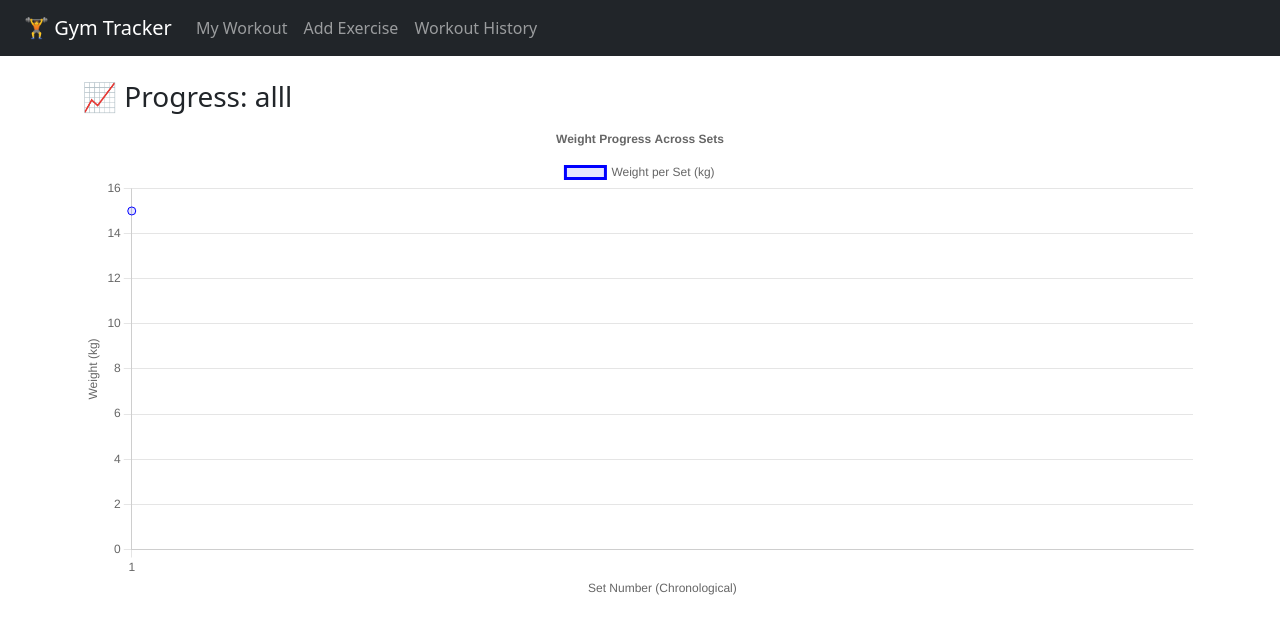
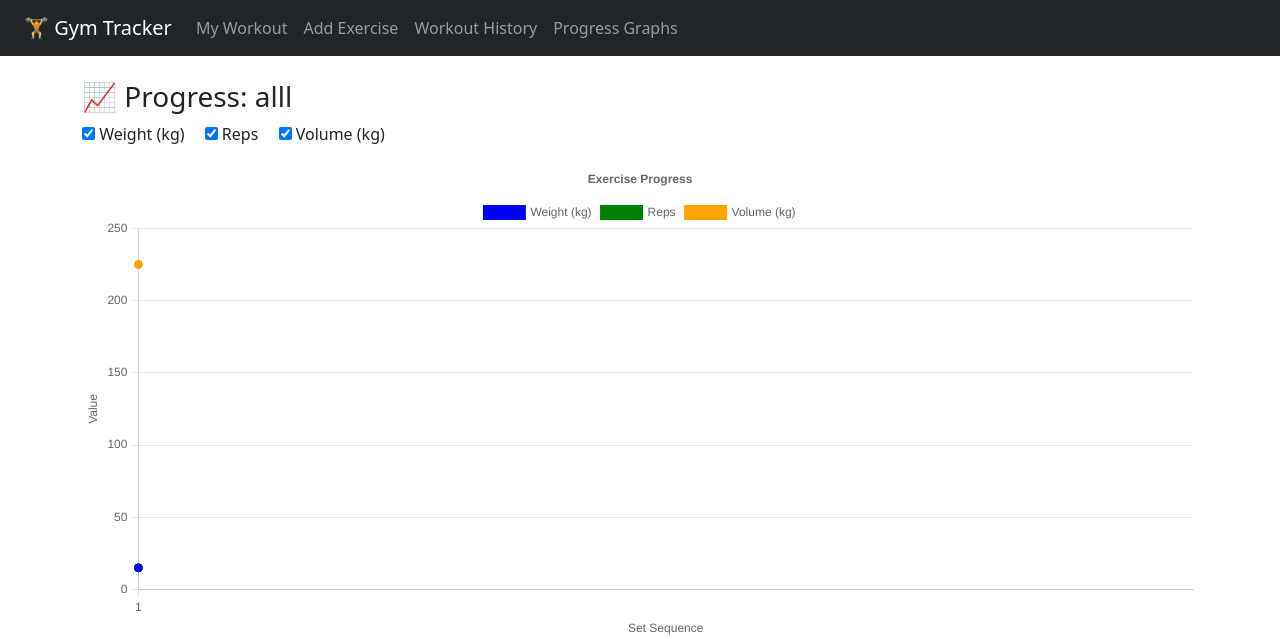
Before and after one commit to musafir-4778/gym_tracker, a Flask app: a page that uses templates/base.html in a window 1280 px wide. Shown: the top 639 px of the page. Run offline with Flask 3, Linux system fonts and the light colour scheme; a user stored in the database is signed in; data comes from the database, SQL or seed files in the repository; both versions use the stored data as it was after the commit.

Commit message:
added progress charts improved on exercise selection

```diff
--- a/app.py
+++ b/app.py
@@ -1,10 +1,23 @@
 # app.py (main Flask app)
-from flask import Flask, render_template, request, redirect, session, url_for
+from flask import Flask, render_template, request, redirect, session, url_for, Response
 import sqlite3
+import shutil
+import csv
 from datetime import datetime, date
 
 app = Flask(__name__)
 app.secret_key = 'secret123'
+
+MASTER_EXERCISES = [
+    {'name': 'Push Up', 'muscle': 'Chest', 'icon': '🤸', 'type': 'Push'},
+    {'name': 'Bench Press', 'muscle': 'Chest', 'icon': '🏋️', 'type': 'Push'},
+    {'name': 'Pull Up', 'muscle': 'Back', 'icon': '🧗', 'type': 'Pull'},
+    {'name': 'Deadlift', 'muscle': 'Back', 'icon': '🏋️‍♂️', 'type': 'Pull'},
+    {'name': 'Squat', 'muscle': 'Legs', 'icon': '🏋️', 'type': 'Legs'},
+    {'name': 'Lunges', 'muscle': 'Legs', 'icon': '🦵', 'type': 'Legs'},
+    {'name': 'Bicep Curl', 'muscle': 'Arms', 'icon': '💪', 'type': 'Custom'},
+    {'name': 'Tricep Dip', 'muscle': 'Arms', 'icon': '👐', 'type': 'Custom'},
+]
 
 # --- DATABASE SETUP ---
 DB = 'app.db'
@@ -44,7 +57,7 @@ def init_db():
         ''')
 
 # --- AUTH ROUTES ---
-@app.route('/', methods=['GET'])
+@app.route('/')
 def index():
     return redirect(url_for('login'))
 
@@ -91,15 +104,13 @@ def my_workout():
     legs = db.execute('SELECT * FROM exercises WHERE user_id=? AND workout_type=?', (user_id, 'Legs')).fetchall()
     custom = db.execute('SELECT * FROM exercises WHERE user_id=? AND workout_type=?', (user_id, 'Custom')).fetchall()
 
-    return render_template(
-        'my_workout.html',
-        push_exercises=push,
-        pull_exercises=pull,
-        leg_exercises=legs,
-        custom_exercises=custom,
-        today=date.today(),
-        user=user_name
-    )
+    return render_template('my_workout.html',
+                           push_exercises=push,
+                           pull_exercises=pull,
+                           leg_exercises=legs,
+                           custom_exercises=custom,
+                           today=date.today(),
+                           user=user_name)
 
 @app.route('/log-exercise', methods=['POST'])
 def log_exercise():
@@ -110,7 +121,7 @@ def log_exercise():
     reps_list = request.form.getlist('reps[]')
     weight_list = request.form.getlist('weight[]')
     user_id = session['user_id']
-    log_date = datetime.now().isoformat(timespec='seconds')  # Use timestamp
+    log_date = datetime.now().isoformat(timespec='seconds')
 
     db = get_db()
     for reps, weight in zip(reps_list, weight_list):
@@ -119,22 +130,47 @@ def log_exercise():
     db.commit()
     return redirect(url_for('my_workout'))
 
-@app.route('/add-exercise', methods=['POST'])
+@app.route('/add-exercise', methods=['GET', 'POST'])
 def add_exercise():
     if 'user_id' not in session:
         return redirect(url_for('login'))
 
-    name = request.form['name']
-    muscle_group = request.form['muscle_group']
-    icon = request.form['icon']
-    workout_type = request.form['workout_type']
+    if request.method == 'POST':
+        selected = request.form.getlist('selected_exercises[]')
+        user_id = session['user_id']
+        db = get_db()
+
+        for exercise_name in selected:
+            for ex in MASTER_EXERCISES:
+                if ex['name'] == exercise_name:
+                    db.execute('''
+                        INSERT INTO exercises (user_id, name, muscle_group, icon, workout_type)
+                        VALUES (?, ?, ?, ?, ?)
+                    ''', (user_id, ex['name'], ex['muscle'], ex['icon'], ex['type']))
+                    break
+        db.commit()
+        return redirect(url_for('my_workout'))
+
+    return render_template('add_exercise.html', exercises=MASTER_EXERCISES)
+
+@app.route('/progress', methods=['GET', 'POST'])
+def select_progress_graph():
+    if 'user_id' not in session:
+        return redirect(url_for('login'))
+
+    db = get_db()
     user_id = session['user_id']
 
-    db = get_db()
-    db.execute('INSERT INTO exercises (user_id, name, muscle_group, icon, workout_type) VALUES (?, ?, ?, ?, ?)',
-               (user_id, name, muscle_group, icon, workout_type))
-    db.commit()
-    return redirect(url_for('my_workout'))
+    # Get only user's added exercises
+    exercises = db.execute('''
+        SELECT DISTINCT name FROM exercises WHERE user_id = ?
+    ''', (user_id,)).fetchall()
+
+    if request.method == 'POST':
+        selected_ex = request.form['exercise_name']
+        return redirect(url_for('exercise_progress', exercise_name=selected_ex))
+
+    return render_template('select_graph.html', exercises=exercises)
 
 @app.route('/exercise-progress/<exercise_name>')
 def exercise_progress(exercise_name):
@@ -145,7 +181,7 @@ def exercise_progress(exercise_name):
     db = get_db()
 
     logs = db.execute('''
-        SELECT id, weight
+        SELECT id, reps, weight
         FROM workout_logs
         WHERE user_id = ? AND exercise_name = ?
         ORDER BY id
@@ -153,11 +189,15 @@ def exercise_progress(exercise_name):
 
     labels = list(range(1, len(logs) + 1))
     weights = [log['weight'] for log in logs]
+    reps = [log['reps'] for log in logs]
+    volumes = [log['weight'] * log['reps'] for log in logs]
 
     return render_template('progress.html',
                            exercise_name=exercise_name,
                            labels=labels,
-                           weights=weights)
+                           weights=weights,
+                           reps=reps,
+                           volumes=volumes)
 
 @app.route('/history', methods=['GET', 'POST'])
 def history():
@@ -187,12 +227,38 @@ def history():
         query += ' AND DATE(log_date) = ?'
         params.append(selected_date)
 
-    query += ' ORDER BY log_date DESC'
+    query += ' ORDER BY DATE(log_date) DESC, id DESC'
 
     logs = db.execute(query, params).fetchall()
 
-    return render_template('history.html', logs=logs, exercises=exercises, user=session['user_name'])
+    return render_template('history.html',
+                           logs=logs,
+                           exercises=exercises,
+                           user=session['user_name'])
+
+@app.route('/export-logs')
+def export_logs():
+    if 'user_id' not in session:
+        return redirect(url_for('login'))
+
+    user_id = session['user_id']
+    db = get_db()
+    logs = db.execute('SELECT * FROM workout_logs WHERE user_id = ?', (user_id,)).fetchall()
+
+    def generate():
+        data = ['ID,Exercise Name,Reps,Weight,Date\n']
+        for row in logs:
+            data.append(f"{row['id']},{row['exercise_name']},{row['reps']},{row['weight']},{row['log_date']}\n")
+        return data
+
+    return Response(generate(), mimetype='text/csv',
+                    headers={"Content-Disposition": "attachment; filename=workout_logs.csv"})
+
+def backup_db():
+    timestamp = datetime.now().strftime('%Y%m%d_%H%M%S')
+    shutil.copyfile(DB, f'backup_{timestamp}.db')
 
 if __name__ == '__main__':
     init_db()
+    backup_db()
     app.run(debug=True)
--- a/templates/base.html
+++ b/templates/base.html
@@ -8,13 +8,14 @@
 </head>
 <body>
   <nav class="navbar navbar-expand-lg navbar-dark bg-dark px-4 mb-4">
-    <a class="navbar-brand" href="#">🏋️ Gym Tracker</a>
-    <div class="navbar-nav">
-      <a class="nav-link" href="/my-workout">My Workout</a>
-      <a class="nav-link" href="#">Add Exercise</a>
-      <a class="nav-link" href="/history">Workout History</a>
-    </div>
-  </nav>
+  <a class="navbar-brand" href="#">🏋️ Gym Tracker</a>
+  <div class="navbar-nav">
+    <a class="nav-link" href="{{ url_for('my_workout') }}">My Workout</a>
+    <a class="nav-link" href="{{ url_for('add_exercise') }}">Add Exercise</a>
+    <a class="nav-link" href="{{ url_for('history') }}">Workout History</a>
+    <a class="nav-link" href="{{ url_for('select_progress_graph') }}">Progress Graphs</a>  <!-- ✅ New Link -->
+  </div>
+</nav>
 
   <div class="container">
     {% block content %}{% endblock %}
--- a/templates/history.html
+++ b/templates/history.html
@@ -15,8 +15,9 @@
   <div class="col-md-4">
     <input type="date" name="log_date" class="form-control">
   </div>
-  <div class="col-md-4">
-    <button type="submit" class="btn btn-primary">Apply Filter</button>
+  <div class="col-md-4 d-flex justify-content-between">
+    <button type="submit" class="btn btn-primary me-2">Apply Filter</button>
+    <a href="{{ url_for('export_logs') }}" class="btn btn-outline-success">📁 Export to CSV</a>
   </div>
 </form>
 
@@ -48,5 +49,4 @@
 {% if logs|length == 0 %}
   <p>No workout logs found yet.</p>
 {% endif %}
-
 {% endblock %}
--- a/templates/progress.html
+++ b/templates/progress.html
@@ -1,6 +1,14 @@
 {% extends "base.html" %}
 {% block content %}
 <h3>📈 Progress: {{ exercise_name }}</h3>
+
+<!-- Checkboxes to toggle datasets -->
+<div class="mb-3">
+  <label><input type="checkbox" class="toggle-dataset" data-key="weight" checked> Weight (kg)</label>
+  <label class="ms-3"><input type="checkbox" class="toggle-dataset" data-key="reps" checked> Reps</label>
+  <label class="ms-3"><input type="checkbox" class="toggle-dataset" data-key="volume" checked> Volume (kg)</label>
+</div>
+
 <canvas id="progressChart" width="700" height="300"></canvas>
 
 <script src="https://cdn.jsdelivr.net/npm/chart.js"></script>
@@ -9,45 +17,76 @@
 document.addEventListener("DOMContentLoaded", function () {
   const ctx = document.getElementById('progressChart').getContext('2d');
 
-  new Chart(ctx, {
+  const dataMap = {
+    weight: {
+      label: 'Weight (kg)',
+      data: {{ weights | tojson }},
+      borderColor: 'blue',
+    },
+    reps: {
+      label: 'Reps',
+      data: {{ reps | tojson }},
+      borderColor: 'green',
+    },
+    volume: {
+      label: 'Volume (kg)',
+      data: {{ volumes | tojson }},
+      borderColor: 'orange',
+    }
+  };
+
+  const chartData = {
+    labels: {{ labels | tojson }},
+    datasets: Object.values(dataMap).map(d => ({
+      ...d,
+      fill: false,
+      tension: 0.3,
+      pointRadius: 4,
+      backgroundColor: d.borderColor
+    }))
+  };
+
+  const chart = new Chart(ctx, {
     type: 'line',
-    data: {
-      labels: {{ labels | tojson }},
-      datasets: [{
-        label: 'Weight per Set (kg)',
-        data: {{ weights | tojson }},
-        borderColor: 'blue',
-        backgroundColor: 'rgba(0, 0, 255, 0.1)',
-        fill: true,
-        tension: 0.3,
-        pointRadius: 4
-      }]
-    },
+    data: chartData,
     options: {
       responsive: true,
+      plugins: {
+        title: {
+          display: true,
+          text: 'Exercise Progress'
+        },
+        legend: {
+          position: 'top'
+        }
+      },
       scales: {
         x: {
           title: {
             display: true,
-            text: 'Set Number (Chronological)'
+            text: 'Set Sequence'
           }
         },
         y: {
           beginAtZero: true,
           title: {
             display: true,
-            text: 'Weight (kg)'
+            text: 'Value'
           }
-        }
-      },
-      plugins: {
-        title: {
-          display: true,
-          text: 'Weight Progress Across Sets'
         }
       }
     }
   });
+
+  // Checkbox toggle logic
+  document.querySelectorAll('.toggle-dataset').forEach(checkbox => {
+    checkbox.addEventListener('change', () => {
+      const key = checkbox.dataset.key;
+      const index = chart.data.datasets.findIndex(ds => ds.label === dataMap[key].label);
+      chart.data.datasets[index].hidden = !checkbox.checked;
+      chart.update();
+    });
+  });
 });
 </script>
 {% endblock %}
--- /dev/null
+++ b/test_db.py
@@ -0,0 +1,5 @@
+import sqlite3
+conn = sqlite3.connect('app.db')
+c = conn.cursor()
+c.execute("SELECT * FROM exercises")
+print(c.fetchall())
```
Also changed, not shown: templates/add_exercise.html (added, +44 -0 lines), templates/select_graph.html (added, +20 -0 lines), app.db, backup_20250619_115236.db (added), backup_20250619_115237.db (added), backup_20250619_170003.db (added), backup_20250619_171802.db (added), backup_20250619_172000.db (added), backup_20250619_172237.db (added), backup_20250619_173648.db (added), backup_20250619_175740.db (added), backup_20250619_231831.db (added), backup_20250619_235914.db (added), backup_20250619_235959.db (added), 1 more files.
